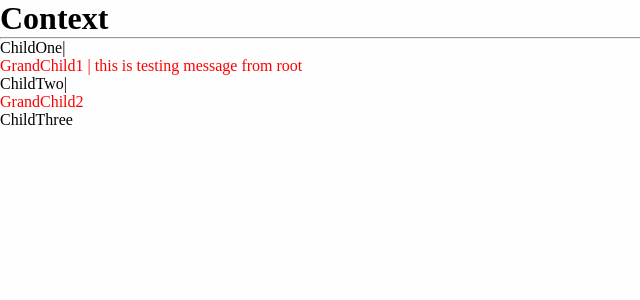
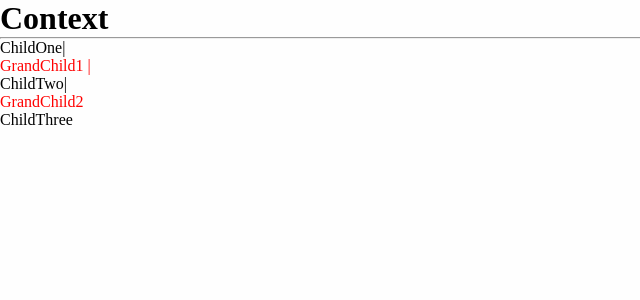
Before and after one commit to YeMarnPaing-dev/Calculator_Project_React, a React (Create React App) app: page / in a window 1280 px wide. Shown: the top 300 px of the page, without its empty margins (0-640 px from the left). Built offline with nearby package versions, Linux system fonts and the light colour scheme.

Commit message:
useContext

```diff
--- a/src/Context.jsx
+++ b/src/Context.jsx
@@ -1,19 +1,23 @@
-import React from 'react'
-import './Context.css'
-import ChildOne from './components/ChildOne'
-import ChildTwo from './components/ChildTwo'
-import ChildThree from './components/ChildThree'
+import React from "react";
+import "./Context.css";
+import ChildOne from "./components/ChildOne";
+import ChildTwo from "./components/ChildTwo";
+import ChildThree from "./components/ChildThree";
+import ThemeContext from "./context/ThemeContext";
 
 const Context = () => {
   return (
     <div>
       <h1>Context</h1>
       <hr />
-      <ChildOne title="this is testing message from root"/>
-      <ChildTwo/>
-      <ChildThree/>
+
+      <ThemeContext.Provider value={"this is testing message from root"}>
+        <ChildOne  />
+        <ChildTwo />
+        <ChildThree />
+      </ThemeContext.Provider>
     </div>
-  )
-}
+  );
+};
 
-export default Context
+export default Context;
--- a/src/components/ChildOne.jsx
+++ b/src/components/ChildOne.jsx
@@ -1,13 +1,17 @@
-import React from "react";
+import React,{useContext} from "react";
 import GrandChild1 from "./GrandChild1";
 import "./GrandChild.css";
+import ThemeContext from "../context/ThemeContext";
 
 const ChildOne = ({title}) => {
+  const contextData = useContext(ThemeContext)
+  console.log(contextData);
+
   return (
     <div>
       ChildOne|
       <span className="red">
-        <GrandChild1 title={title}/>
+        <GrandChild1 />
       </span>
     </div>
   );
--- /dev/null
+++ b/src/context/ThemeContext.jsx
@@ -0,0 +1,7 @@
+const {createContext} = require('react')
+
+const ThemeContext = createContext();
+
+
+
+export default ThemeContext;
```
